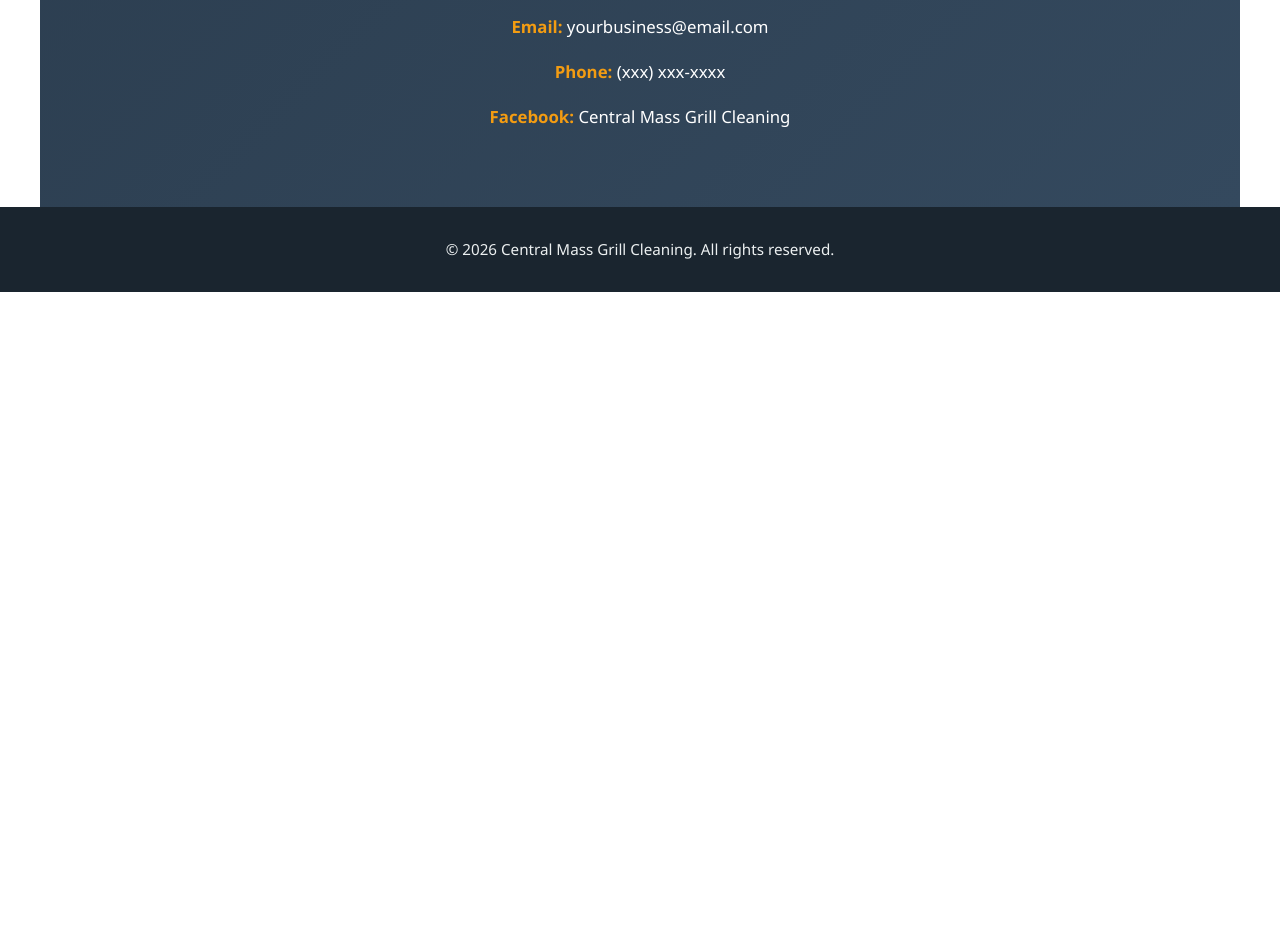
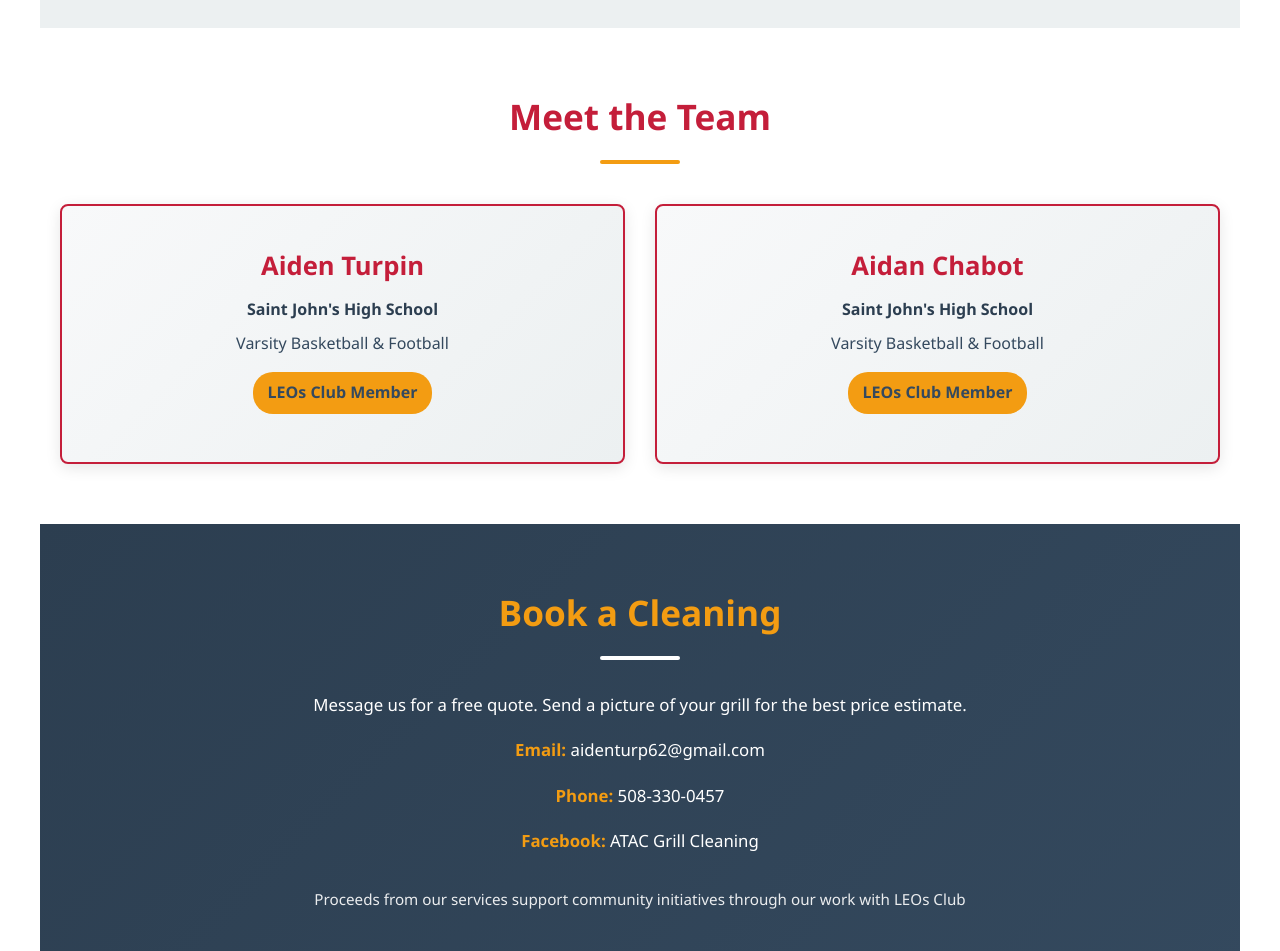
Before and after one commit to atacgrillcleaning/atac-grill-cleaning, a plain HTML site: page index.html in a window 1280 px wide. Shown: the part 1846-2797 px from the top of the page. Before the commit the page ends 2138 px from the top, so only its background shows below. Drawn offline with Linux system fonts and the light colour scheme.

Commit message:
Update contact information - email, phone, and Facebook page

```diff
--- a/index.html
+++ b/index.html
@@ -20,6 +20,9 @@
       We provide reliable and affordable grill cleaning in Central Massachusetts.
       We remove grease buildup, clean grates, wipe down the exterior, and help get
       your grill ready for cookouts.
+    </p>
+    <p style="margin-top: 20px; font-style: italic; color: #555;">
+      Proudly run by Aiden Turpin and Aidan Chabot, varsity athletes at Saint John's High School
     </p>
   </section>
 
@@ -50,24 +53,49 @@
   <section class="why">
     <h2>Why Choose Us?</h2>
     <ul>
-      <li>Local high school students</li>
+      <li>Local Saint John's High School students</li>
+      <li>Varsity basketball and football athletes</li>
+      <li>Active in LEOs Club for community service</li>
       <li>Affordable prices</li>
       <li>Fast and reliable service</li>
       <li>Perfect for summer cookouts</li>
     </ul>
   </section>
 
+  <section class="team">
+    <h2>Meet the Team</h2>
+    <div class="team-cards">
+      <div class="team-card">
+        <h3>Aiden Turpin</h3>
+        <p><strong>Saint John's High School</strong></p>
+        <p>Varsity Basketball & Football</p>
+        <p class="leo-badge">LEOs Club Member</p>
+      </div>
+      <div class="team-card">
+        <h3>Aidan Chabot</h3>
+        <p><strong>Saint John's High School</strong></p>
+        <p>Varsity Basketball & Football</p>
+        <p class="leo-badge">LEOs Club Member</p>
+      </div>
+    </div>
+  </section>
+
   <section id="contact" class="contact">
     <h2>Book a Cleaning</h2>
     <p>Message us for a free quote. Send a picture of your grill for the best price estimate.</p>
 
-    <p><strong>Email:</strong> yourbusiness@email.com</p>
-    <p><strong>Phone:</strong> (xxx) xxx-xxxx</p>
-    <p><strong>Facebook:</strong> Central Mass Grill Cleaning</p>
+    <p><strong>Email:</strong> aidenturp62@gmail.com</p>
+    <p><strong>Phone:</strong> 508-330-0457</p>
+    <p><strong>Facebook:</strong> ATAC Grill Cleaning</p>
+
+    <p style="margin-top: 30px; font-size: 0.95em; opacity: 0.9;">
+      Proceeds from our services support community initiatives through our work with LEOs Club
+    </p>
   </section>
 
   <footer>
     <p>© 2026 Central Mass Grill Cleaning. All rights reserved.</p>
+    <p style="margin-top: 10px; font-size: 0.9em;">Run by Aiden Turpin & Aidan Chabot | Saint John's High School</p>
   </footer>
 
 </body>
```
